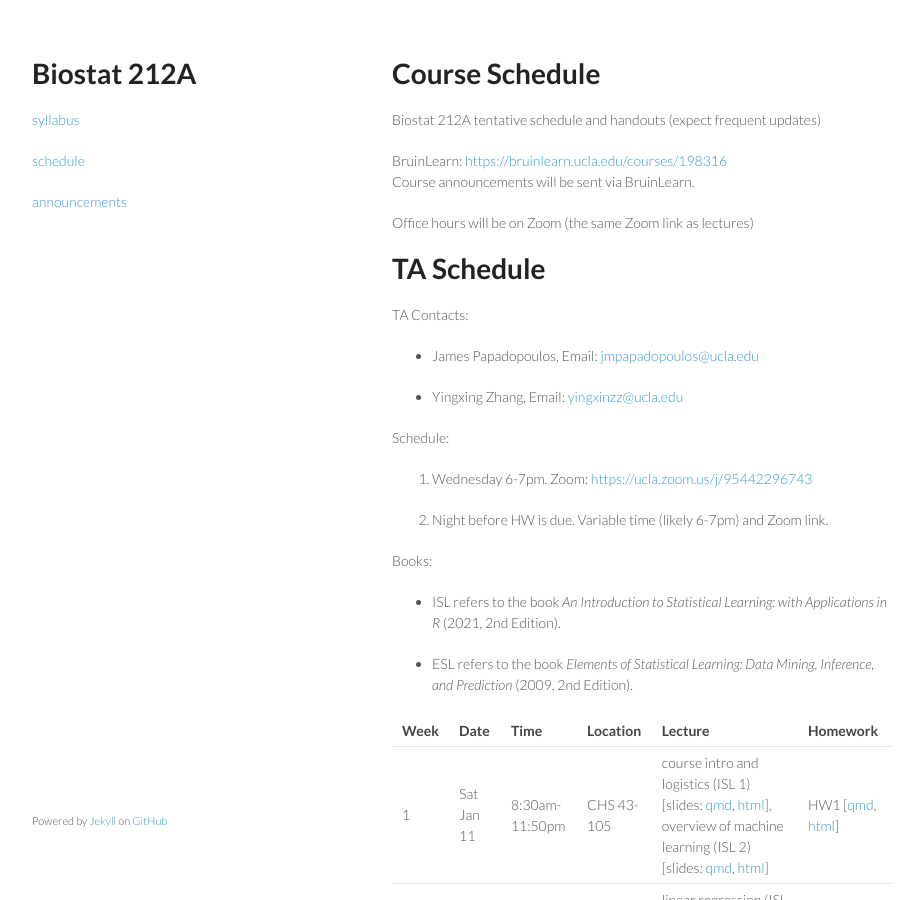
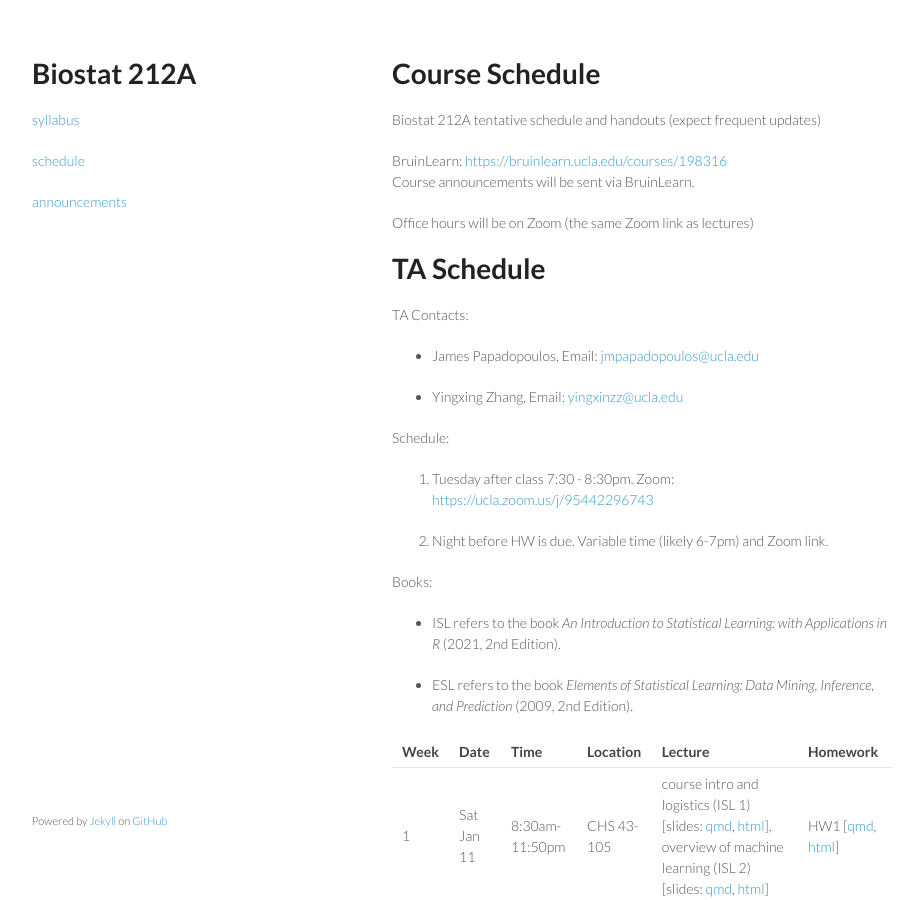
Before and after one commit to ucla-biostat-212a/2025winter, a Jekyll site: the page built from schedule/schedule.md, in a window 1280 px wide and 900 px high. Shown: the whole window, without its empty margins (178-1095 px from the left). Built offline with Jekyll 4.4.1, drawn with Linux system fonts in a browser that asks for light colours.

Commit message:
revise oh

```diff
--- a/schedule/schedule.md
+++ b/schedule/schedule.md
@@ -22,7 +22,7 @@ TA Contacts:
 
 Schedule:
 
-1. Wednesday 6-7pm. Zoom: <https://ucla.zoom.us/j/95442296743>
+1. Tuesday after class 7:30 - 8:30pm. Zoom: <https://ucla.zoom.us/j/95442296743>
 
 2. Night before HW is due. Variable time (likely 6-7pm) and Zoom link.
 
```
